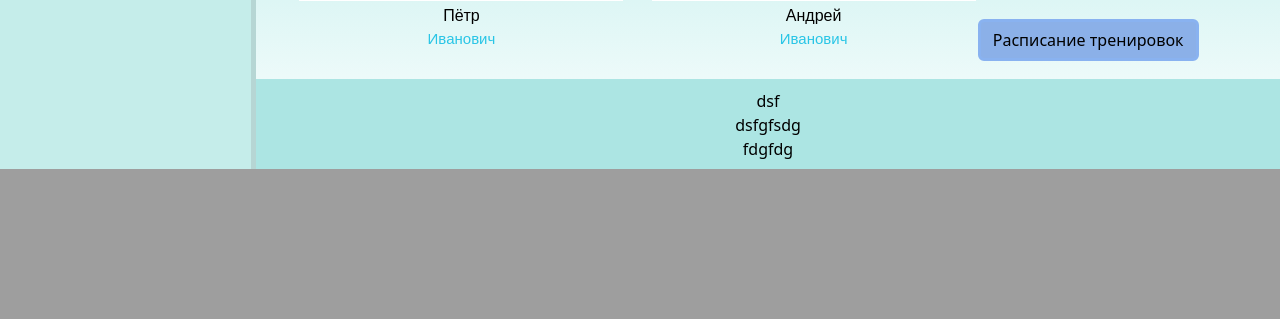
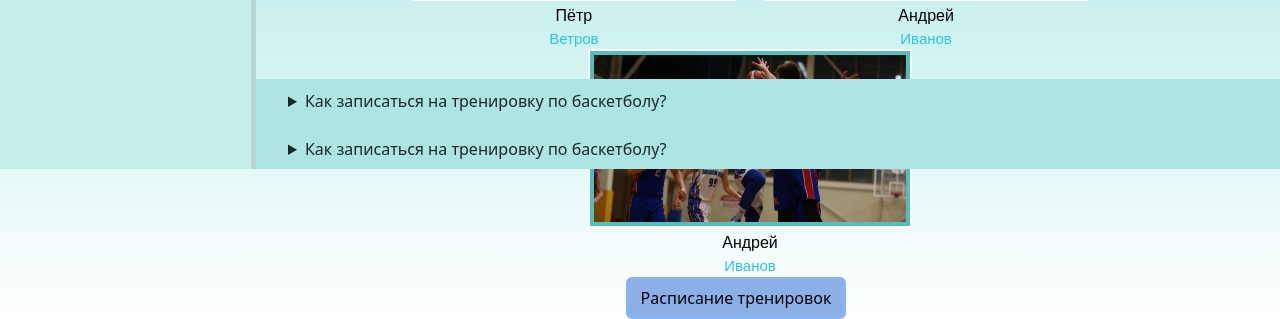
Before and after one commit to latfulina/basketball, a Django app: page / in a window 1280 px wide. Shown: the part 631-950 px from the top of the page. Before the commit the page ends 800 px from the top, so only its background shows below. Run offline with Django 4.2, Linux system fonts and the light colour scheme.

Commit message:
Добавить стили

```diff
--- a/basketball/main/templates/main/index.html
+++ b/basketball/main/templates/main/index.html
@@ -2,6 +2,8 @@
 {% block title %}Главная страница{%endblock%}
 
 {% block content %}
+
+
 <section>
 	<blockquote>
 		<p>
@@ -22,25 +24,21 @@
 		</figure>
 		<figure>
 			<img src='static/main/img/7.jpg' width="320" height="175" alt="">
-			<figcaption>Пётр<span>Иванович</span></figcaption>
+			<figcaption>Пётр<span>Ветров</span></figcaption>
 		</figure>
 		<figure>
 		<img src='static/main/img/9.jpg' width="320" height="175" alt="">
-		<figcaption>Андрей<span>Иванович</span></figcaption>
+		<figcaption>Андрей<span>Иванов</span></figcaption>
 		</figure>
-
-
+		<figure>
+		<img src='static/main/img/9.jpg' width="320" height="175" alt="">
+		<figcaption>Андрей<span>Иванов</span></figcaption>
+		</figure><br>
 		<a rel="stylesheet" href="{%url 'timetable'%}">
 			<button class="btn btn-warning">Расписание тренировок</button>
 		</a>
-		<footer>
-	<div id="footer">
-		<div id="twitter"></div>
-		<div id="sitemap">dsf</div>
-		<div id="social">dsfgfsdg</div>
-		<div id="footer-logo">fdgfdg</div>
-	</div>
-</footer>
+
 	</div>
 </section>
+
 {%endblock%}
--- a/basketball/main/templates/main/layout.html
+++ b/basketball/main/templates/main/layout.html
@@ -12,44 +12,39 @@
 
 </head>
 <body>
-<div class="wrapper">
-    <header></header>
-    <div class="heading"></div>
-    <aside>
+<aside>
     <img src="{% static 'main/img/2.png' %}" alt="Кубань">
 
     <span class="bool"/><b>Спорткомплекс Локомотив</b></span>
-    </br>
-    </br>
-    </br>
-    </br>
-    </br>
+
     <h3 class="navigation">Навигация</h3>
 
     <ul class="table">
-        <a href="{% url 'home'%}">
-            <li>На главную</li>
-        </a>
-        <a href="{% url 'timetable'%}">
-            <li>Расписание тренировок</li>
-        </a>
-        <a href="{%url 'news_home'%}">
-            <li>Новости</li>
-        </a>
-        <a href="{%url 'cont'%}">
-            <li>Контакты</li>
-        </a>
+        <a href="{% url 'home'%}"><li>На главную</li></a>
+        <a href="{% url 'timetable'%}"><li>Расписание тренировок</li></a>
+        <a href="{%url 'news_home'%}"><li>Новости</li></a>
+        <a href="{%url 'cont'%}"><li>Контакты</li></a>
         <a href="{%url 'create'%}"><li><button class="btn btn-info">Добавить запись</button></a>
     </ul>
 
 </aside>
-
-	</div>
-
 <main>
     {% block content %}
     {% endblock %}
 </main>
+	<footer>
+			<div id="footer">
+				<div id="details"><details>
+					<summary> Как записаться на тренировку по баскетболу?</summary>
+					<p> Переходи на сайт http://127.0.0.1:8000/training/</p>
+				</details></div>
+                <br>
+                	<div id="detail"><details>
+					<summary> Как записаться на тренировку по баскетболу?</summary>
+					<p> Переходи на сайт http://127.0.0.1:8000/training/</p>
+				</details></div>
 
+			</div>
+		</footer>
 </body>
 </html>
```
Also changed, not shown: basketball/main/static/main/img/0.jpg (added), basketball/main/static/main/img/7.jpg (added), basketball/main/static/main/img/9.jpg (added), basketball/main/static/main/img/баск.jpeg (added).
